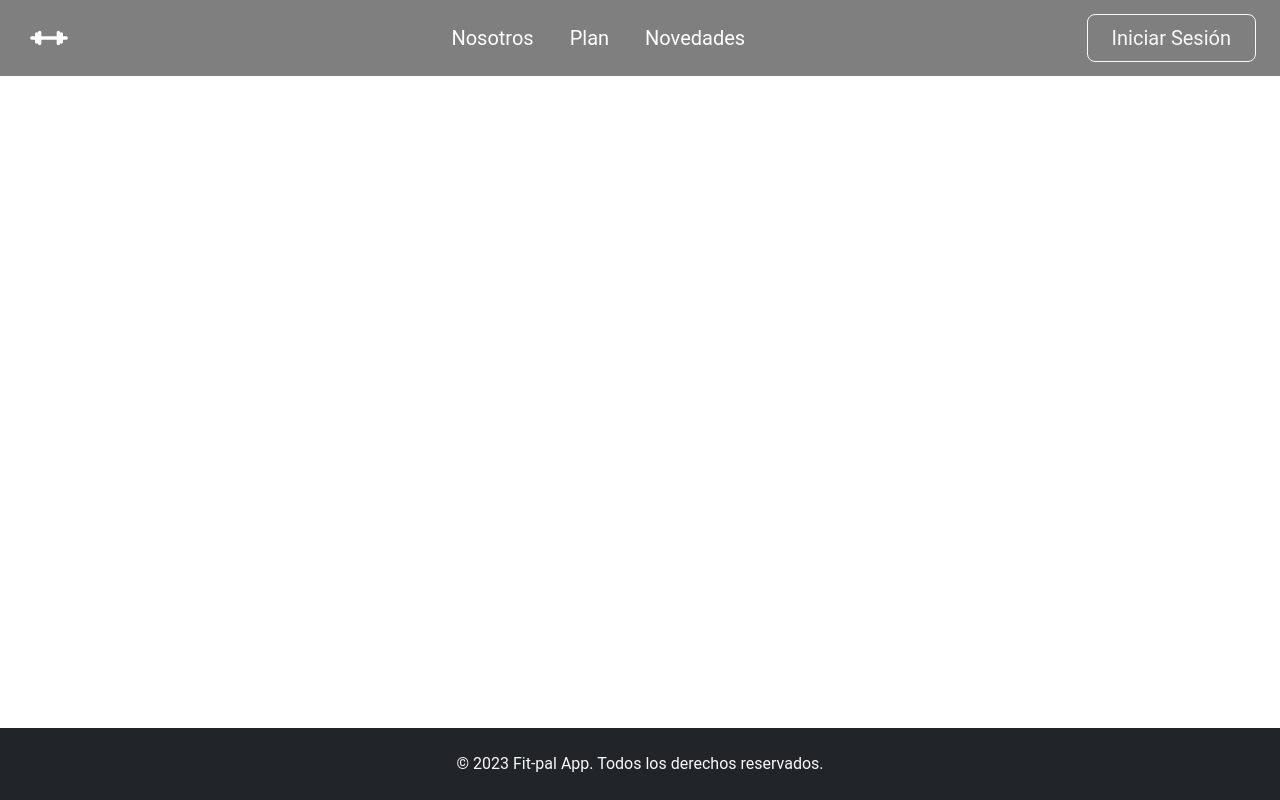
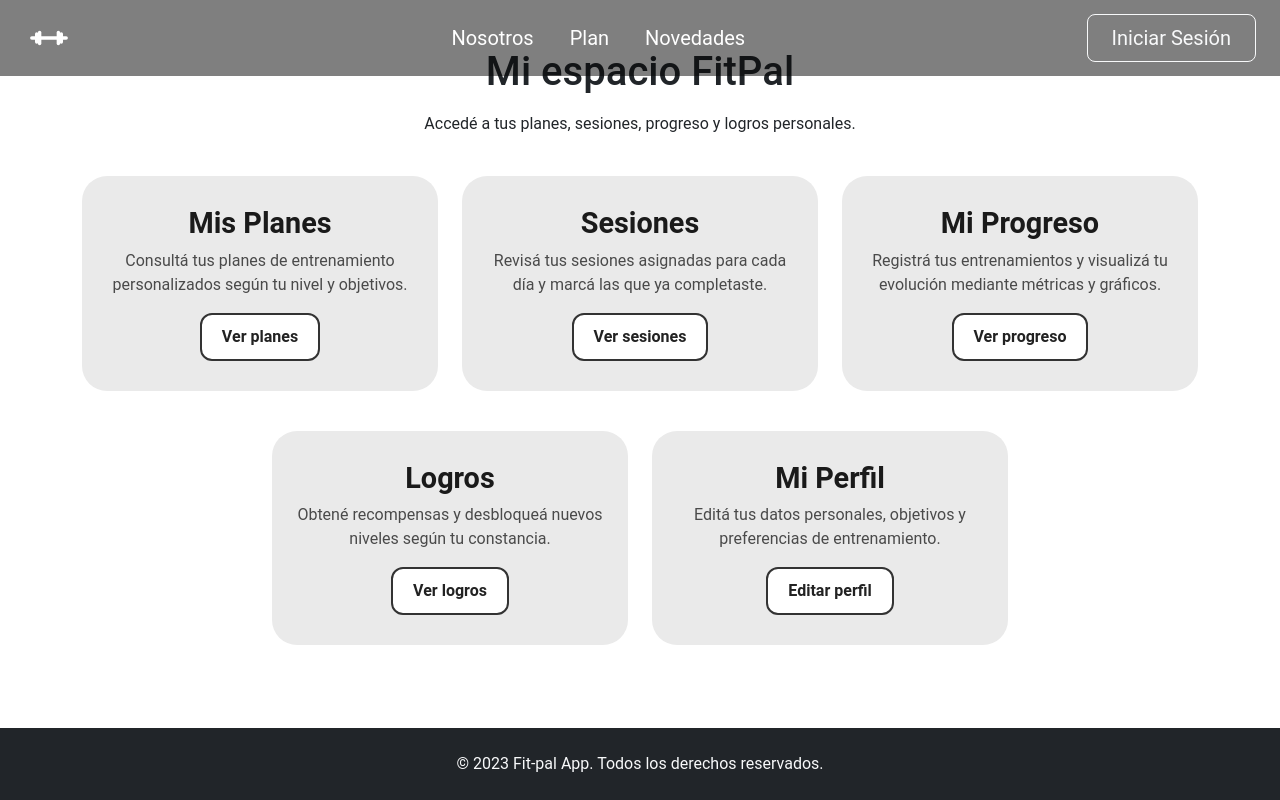
Before and after one commit to irolon/FitPal, a React (Vite) app in the folder frontend/Fit-Pal-app/: page /cliente in a window 1280 px wide. Built offline with nearby package versions, Linux system fonts and the light colour scheme.

Commit message:
creacion de la home cliente/admin

```diff
--- a/frontend/Fit-Pal-app/package.json
+++ b/frontend/Fit-Pal-app/package.json
@@ -11,6 +11,7 @@
   },
   "dependencies": {
     "bootstrap": "^5.3.8",
+    "bootstrap-icons": "^1.13.1",
     "react": "^19.1.1",
     "react-bootstrap": "^2.10.10",
     "react-dom": "^19.1.1",
--- a/frontend/Fit-Pal-app/src/App.jsx
+++ b/frontend/Fit-Pal-app/src/App.jsx
@@ -14,6 +14,8 @@ import ContainerNosotros from './components/Rutas/ContainerNosotros.jsx'
 import ContainerPlan from './components/Rutas/ContainerPlan.jsx'
 import ContainerNovedades from './components/Rutas/ContainerNovedades.jsx'
 import Login from './components/Login/Login.jsx'
+import AdminHome from "./components/Home/AdminHome.jsx";
+import ClienteHome from "./components/Home/ClienteHome.jsx";
 
 
 const API = import.meta.env.VITE_API_URL;
@@ -32,6 +34,8 @@ function App() {
           <Route path='/planes' element={<ContainerPlan titulo="Planes de Entrenamiento" imagen={img_plan}/>}/>
           <Route path='/novedades' element={<ContainerNovedades titulo="Novedades" imagen={img_nov}/>}/>
           <Route path='/login' element={<Login/>}/>
+          <Route path='/admin' element={<AdminHome/>}/>
+          <Route path="/cliente" element={<ClienteHome />} />
         </Routes>
         <Footer/>
       </BrowserRouter>
--- /dev/null
+++ b/frontend/Fit-Pal-app/src/components/Home/AdminHome.jsx
@@ -0,0 +1,86 @@
+const AdminHome = () => {
+  return (
+    <div className="container my-5">
+
+      <div className="row mb-4">
+        <div className="col text-center">
+          <h1 className="section-title mb-3">Panel de administración</h1>
+          <p className="section-subtitle">
+            Gestioná usuarios, planes y ejercicios desde un solo lugar.
+          </p>
+        </div>
+      </div>
+
+      <div className="row g-4">
+
+        <div className="col-12 col-md-4">
+          <div className="card-fitpal h-100 d-flex flex-column">
+            <h5>Usuarios</h5>
+            <p className="flex-grow-1">
+              Administrá las cuentas de clientes y administradores.
+            </p>
+            <div className="card-button-center">
+              <button className="btn-fitpal">Gestionar usuarios</button>
+            </div>
+          </div>
+        </div>
+
+        <div className="col-12 col-md-4">
+          <div className="card-fitpal h-100 d-flex flex-column">
+            <h5>Planes</h5>
+            <p className="flex-grow-1">
+              Creá y editá planes de entrenamiento personalizados.
+            </p>
+            <div className="card-button-center">
+              <button className="btn-fitpal">Gestionar planes</button>
+            </div>
+          </div>
+        </div>
+
+        <div className="col-12 col-md-4">
+          <div className="card-fitpal h-100 d-flex flex-column">
+            <h5>Ejercicios</h5>
+            <p className="flex-grow-1">
+              Mantené actualizado el catálogo de ejercicios disponibles.
+            </p>
+            <div className="card-button-center">
+              <button className="btn-fitpal">Gestionar ejercicios</button>
+            </div>
+          </div>
+        </div>
+
+      </div>
+
+      <div className="row g-4 mt-3 justify-content-center">
+
+        <div className="col-12 col-md-4">
+          <div className="card-fitpal h-100 d-flex flex-column">
+            <h5>Reportes</h5>
+            <p className="flex-grow-1">
+              Visualizá métricas generales del sistema y progreso global.
+            </p>
+            <div className="card-button-center">
+              <button className="btn-fitpal">Ver reportes</button>
+            </div>
+          </div>
+        </div>
+
+        <div className="col-12 col-md-4">
+          <div className="card-fitpal h-100 d-flex flex-column">
+            <h5>Configuración</h5>
+            <p className="flex-grow-1">
+              Accedé a ajustes generales del sistema y preferencias.
+            </p>
+            <div className="card-button-center">
+              <button className="btn-fitpal">Configurar</button>
+            </div>
+          </div>
+        </div>
+
+      </div>
+
+    </div>
+  );
+};
+
+export default AdminHome;
--- /dev/null
+++ b/frontend/Fit-Pal-app/src/components/Home/ClienteHome.jsx
@@ -0,0 +1,86 @@
+const ClienteHome = () => {
+  return (
+    <div className="container my-5">
+
+      <div className="row mb-4">
+        <div className="col text-center">
+          <h1 className="section-title mb-3">Mi espacio FitPal</h1>
+          <p className="section-subtitle">
+            Accedé a tus planes, sesiones, progreso y logros personales.
+          </p>
+        </div>
+      </div>
+
+      <div className="row g-4">
+
+        <div className="col-12 col-md-4">
+          <div className="card-fitpal h-100 d-flex flex-column">
+            <h5>Mis Planes</h5>
+            <p className="flex-grow-1">
+              Consultá tus planes de entrenamiento personalizados según tu nivel y objetivos.
+            </p>
+            <div className="card-button-center">
+              <button className="btn-fitpal">Ver planes</button>
+            </div>
+          </div>
+        </div>
+
+        <div className="col-12 col-md-4">
+          <div className="card-fitpal h-100 d-flex flex-column">
+            <h5>Sesiones</h5>
+            <p className="flex-grow-1">
+              Revisá tus sesiones asignadas para cada día y marcá las que ya completaste.
+            </p>
+            <div className="card-button-center">
+              <button className="btn-fitpal">Ver sesiones</button>
+            </div>
+          </div>
+        </div>
+
+        <div className="col-12 col-md-4">
+          <div className="card-fitpal h-100 d-flex flex-column">
+            <h5>Mi Progreso</h5>
+            <p className="flex-grow-1">
+              Registrá tus entrenamientos y visualizá tu evolución mediante métricas y gráficos.
+            </p>
+            <div className="card-button-center">
+              <button className="btn-fitpal">Ver progreso</button>
+            </div>
+          </div>
+        </div>
+
+      </div>
+
+      <div className="row g-4 mt-3 justify-content-center">
+
+        <div className="col-12 col-md-4">
+          <div className="card-fitpal h-100 d-flex flex-column">
+            <h5>Logros</h5>
+            <p className="flex-grow-1">
+              Obtené recompensas y desbloqueá nuevos niveles según tu constancia.
+            </p>
+            <div className="card-button-center">
+              <button className="btn-fitpal">Ver logros</button>
+            </div>
+          </div>
+        </div>
+
+        <div className="col-12 col-md-4">
+          <div className="card-fitpal h-100 d-flex flex-column">
+            <h5>Mi Perfil</h5>
+            <p className="flex-grow-1">
+              Editá tus datos personales, objetivos y preferencias de entrenamiento.
+            </p>
+            <div className="card-button-center">
+              <button className="btn-fitpal">Editar perfil</button>
+            </div>
+          </div>
+        </div>
+
+      </div>
+
+    </div>
+  );
+};
+
+export default ClienteHome;
--- a/frontend/Fit-Pal-app/src/index.css
+++ b/frontend/Fit-Pal-app/src/index.css
@@ -0,0 +1,47 @@
+.card-fitpal {
+  background-color: #eaeaea;
+  border-radius: 25px;
+  padding: 30px 20px;
+  border: none;
+  transition: transform .2s ease;
+  text-align: center;
+  display: flex;
+  flex-direction: column;
+}
+
+.card-fitpal:hover {
+  transform: translateY(-5px);
+}
+
+.card-fitpal h5 {
+  font-size: 1.8rem;
+  font-weight: 700;
+  color: #1a1a1a;
+}
+
+.card-fitpal p {
+  color: #4a4a4a;
+  font-size: 1rem;
+}
+
+.btn-fitpal {
+  background-color: white;
+  color: #222;
+  border: 2px solid #333;
+  padding: 10px 20px;
+  border-radius: 12px;
+  font-weight: 600;
+  transition: all .2s ease;
+}
+
+.btn-fitpal:hover {
+  background-color: #f0f0f0;
+  color: #000;
+  border-color: #000;
+}
+
+.card-button-center {
+  display: flex;
+  justify-content: center;
+  margin-top: auto;
+}
--- a/frontend/Fit-Pal-app/src/main.jsx
+++ b/frontend/Fit-Pal-app/src/main.jsx
@@ -4,6 +4,7 @@ import './index.css'
 import App from './App.jsx'
 import 'bootstrap/dist/css/bootstrap.min.css';
 import 'bootstrap/dist/js/bootstrap.bundle.min.js';
+import "bootstrap-icons/font/bootstrap-icons.css";
 
 
 createRoot(document.getElementById('root')).render(
```
Also changed, not shown: 1 other file (tests, documents, lock files or other folders).
